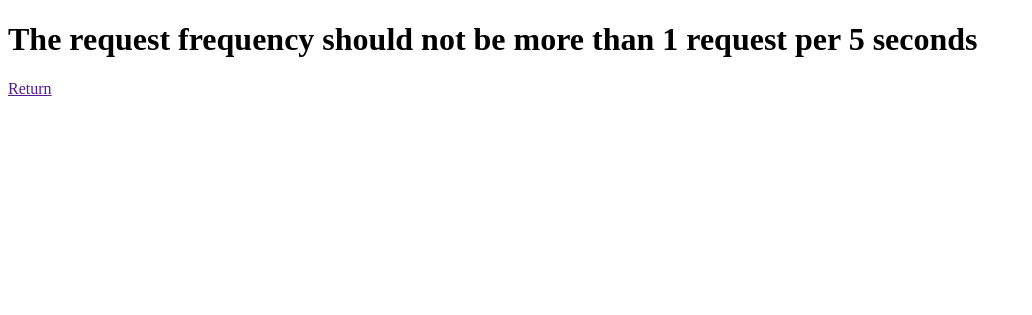
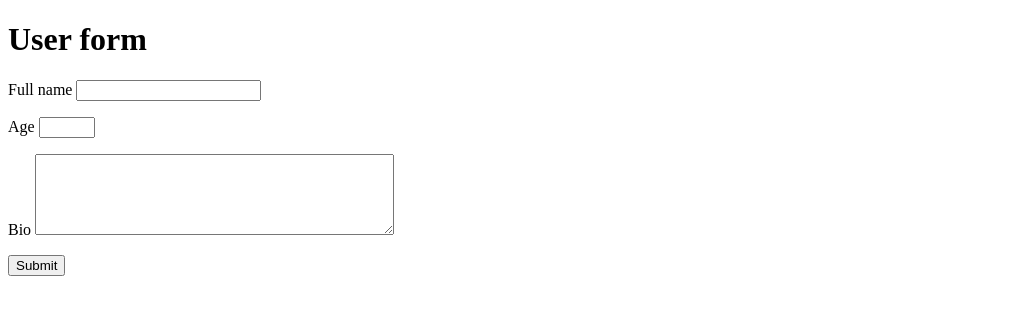
Before and after one commit to davidoganesyan/django-app, a Django app: page /req/bio/ in a window 1280 px wide. Shown: the top 315 px of the page, without its empty margins (0-1032 px from the left). Run offline with Django 4.2, Linux system fonts and the light colour scheme.

Commit message:
added homework 6.6

```diff
--- a/mysite/mysite/settings.py
+++ b/mysite/mysite/settings.py
@@ -50,7 +50,7 @@
     'django.middleware.clickjacking.XFrameOptionsMiddleware',
     'requestdataapp.middlewares.setup_useragent_in_request_middleware',
     'requestdataapp.middlewares.CountRequestsMiddleware',
-    'requestdataapp.middlewares.FrequencyRequestsMiddleware',
+    # 'requestdataapp.middlewares.FrequencyRequestsMiddleware',
 ]
 
 ROOT_URLCONF = 'mysite.urls'
--- /dev/null
+++ b/mysite/requestdataapp/forms.py
@@ -0,0 +1,18 @@
+from django import forms
+from django.core.files.uploadedfile import InMemoryUploadedFile
+from django.core.exceptions import ValidationError
+
+
+class UserBioForm(forms.Form):
+    name = forms.CharField(max_length=100)
+    age = forms.IntegerField(label='Your age', min_value=1, max_value=120)
+    bio = forms.CharField(label='Biography', widget=forms.Textarea)
+
+
+def validate_file_name(file: InMemoryUploadedFile) -> None:
+    if file.name and 'virus' in file.name:
+        raise ValidationError("file name should not contain 'virus'")
+
+
+class UploadFileForm(forms.Form):
+    file = forms.FileField(validators=[validate_file_name])
--- a/mysite/requestdataapp/templates/requestdataapp/file-upload.html
+++ b/mysite/requestdataapp/templates/requestdataapp/file-upload.html
@@ -8,9 +8,7 @@
 <h1>Upload file</h1>
 <form method="post" enctype="multipart/form-data">
     {% csrf_token %}
-    <p>
-        <input type="file" name="myfile">
-    </p>
+    {{ form.as_p }}
     <button type="submit">Upload</button>
 </form>
 {% endblock %}
--- a/mysite/requestdataapp/views.py
+++ b/mysite/requestdataapp/views.py
@@ -1,6 +1,8 @@
 from django.core.files.storage import FileSystemStorage
 from django.http import HttpRequest, HttpResponse
 from django.shortcuts import render
+
+from .forms import UserBioForm, UploadFileForm
 
 
 def process_get_view(request: HttpRequest) -> HttpResponse:
@@ -18,21 +20,36 @@
 
 
 def user_form(request: HttpRequest) -> HttpResponse:
-    return render(request, "requestdataapp/user-bio-form.html")
+    context = {
+        "form": UserBioForm(),
+    }
+    return render(request, "requestdataapp/user-bio-form.html", context=context)
 
 
 def handle_file_upload(request: HttpRequest) -> HttpResponse:
-    if request.method == "POST" and request.FILES.get("myfile"):
-        myfile = request.FILES["myfile"]
+    if request.method == "POST":
+        form = UploadFileForm(request.POST, request.FILES)
+        if form.is_valid():
 
-        if myfile.size > 1048576:
+            # myfile = request.FILES["myfile"]
 
-            print('the file exceeds the size of 1 MB, select another file')
-            return render(request, 'requestdataapp/file-size-check.html')
-        else:
+            myfile = form.cleaned_data["file"]
 
-            fs = FileSystemStorage()
-            filename = fs.save(myfile.name, myfile)
-            print("saved file", filename, "size:", myfile.size)
+            if myfile.size > 1048576:
 
-    return render(request, "requestdataapp/file-upload.html")
+                print('the file exceeds the size of 1 MB, select another file')
+                return render(request, 'requestdataapp/file-size-check.html')
+            else:
+
+                fs = FileSystemStorage()
+                filename = fs.save(myfile.name, myfile)
+
+                print("saved file", filename, "size:", myfile.size)
+    else:
+        form = UploadFileForm()
+
+    context = {
+        "form": form,
+    }
+
+    return render(request, "requestdataapp/file-upload.html", context=context)
--- /dev/null
+++ b/mysite/requirements.txt
@@ -0,0 +1,3 @@
+asgiref==3.5.2
+Django==5.0.3
+sqlparse==0.4.2
--- a/mysite/shopapp/templates/shopapp/base.html
+++ b/mysite/shopapp/templates/shopapp/base.html
@@ -13,6 +13,7 @@
 {% block body %}
 Base Body
 {% endblock %}
+<br>
 
 <div>
     {% now 'H:i' %}
@@ -20,6 +21,8 @@
 <div>
     {% now 'l' as current_weekday %}
     Today is {{ current_weekday }}
+
 </div>
+
 </body>
 </html>
--- a/mysite/shopapp/templates/shopapp/orders-list.html
+++ b/mysite/shopapp/templates/shopapp/orders-list.html
@@ -27,4 +27,8 @@
 {% else %}
 <h3>No orders yet</h3>
 {% endif %}
+<div>
+    <a href="{% url 'shopapp:order_create' %}">
+        Create a new order</a>
+</div>
 {% endblock %}
--- a/mysite/shopapp/templates/shopapp/products-list.html
+++ b/mysite/shopapp/templates/shopapp/products-list.html
@@ -19,4 +19,8 @@
 {% else %}
 <h3>No products yet</h3>
 {% endif %}
+<div>
+    <a href="{% url 'shopapp:product_create' %}">
+        Create a new product</a>
+</div>
 {% endblock %}
--- a/mysite/shopapp/urls.py
+++ b/mysite/shopapp/urls.py
@@ -1,5 +1,5 @@
 from django.urls import path
-from .views import shop_index, groups_list, products_list, orders_list
+from .views import shop_index, groups_list, products_list, orders_list, create_product, create_order
 
 app_name = "shopapp"
 
@@ -8,4 +8,6 @@
     path("groups/", groups_list, name="groups_list"),
     path("products/", products_list, name="products_list"),
     path("orders/", orders_list, name="orders_list"),
+    path("products/create/", create_product, name="product_create"),
+    path("orders/create/", create_order, name="order_create"),
 ]
```
Also changed, not shown: mysite/requestdataapp/templates/requestdataapp/user-bio-form.html (+1 -16 lines), mysite/shopapp/forms.py (added, +27 -0 lines), mysite/shopapp/templates/shopapp/create-product.html (added, +26 -0 lines), mysite/shopapp/templates/shopapp/order-create.html (added, +26 -0 lines), mysite/shopapp/views.py (+40 -2 lines).
